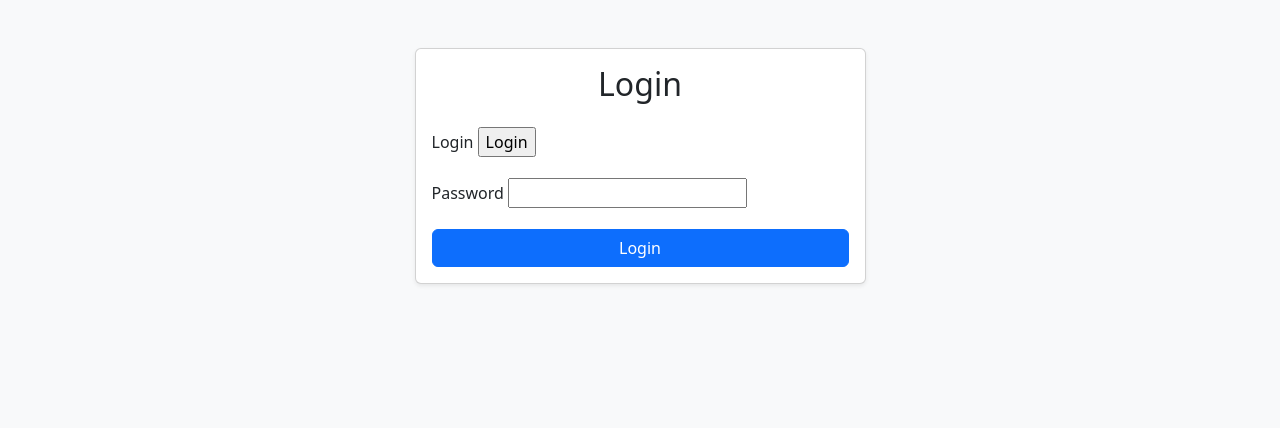
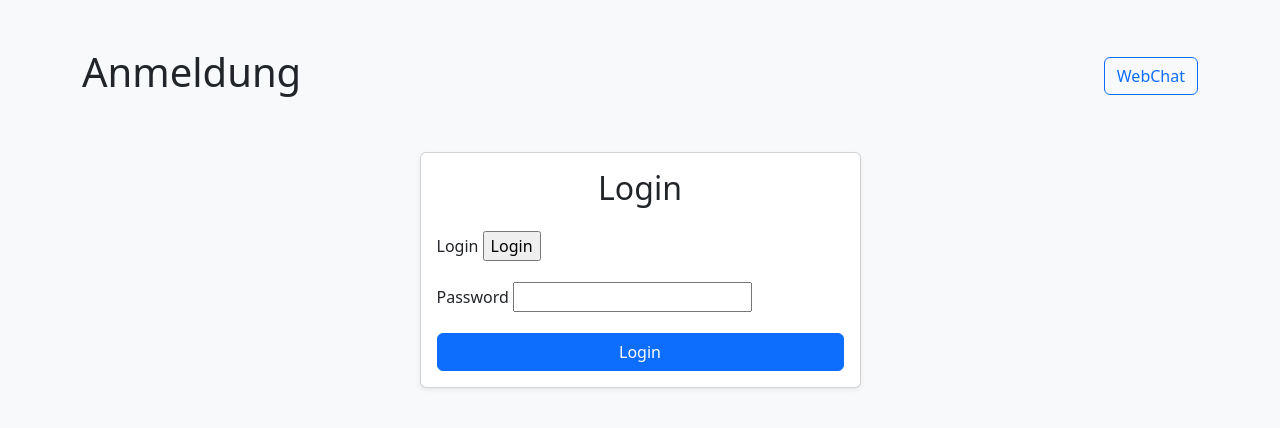
Before and after one commit to Flashwar/FGCC-BOT25, a Django app: template templates/account/login.html in a window 1280 px wide. Shown: the top 428 px of the page. Run offline with Django 5.2, Linux system fonts and the light colour scheme; the template is opened without the code that fills it, so the values that code supplies are empty, except form fields; tables that the repository leaves empty hold one stand-in row (values such as "Sample post"); form fields are guessed from the names that the template uses; some libraries are stand-ins or nearby versions.

Commit message:
- add webchat button

```diff
--- a/templates/account/login.html
+++ b/templates/account/login.html
@@ -10,6 +10,13 @@
     <script src="https://cdn.jsdelivr.net/npm/bootstrap@5.3.0/dist/js/bootstrap.bundle.min.js"></script>
 </head>
 <body class="bg-light">
+<div class="container mt-5">
+    <div class="d-flex justify-content-between align-items-center mb-4">
+        <h1>Anmeldung</h1>
+        <div>
+            <a class="btn btn-outline-primary" href="{% url 'webchat' %}">WebChat</a>
+        </div>
+    </div>
 
 <div class="container mt-5">
     <div class="row justify-content-center">
@@ -47,6 +54,6 @@
         </div>
     </div>
 </div>
-
+</div>
 </body>
 </html>
```
